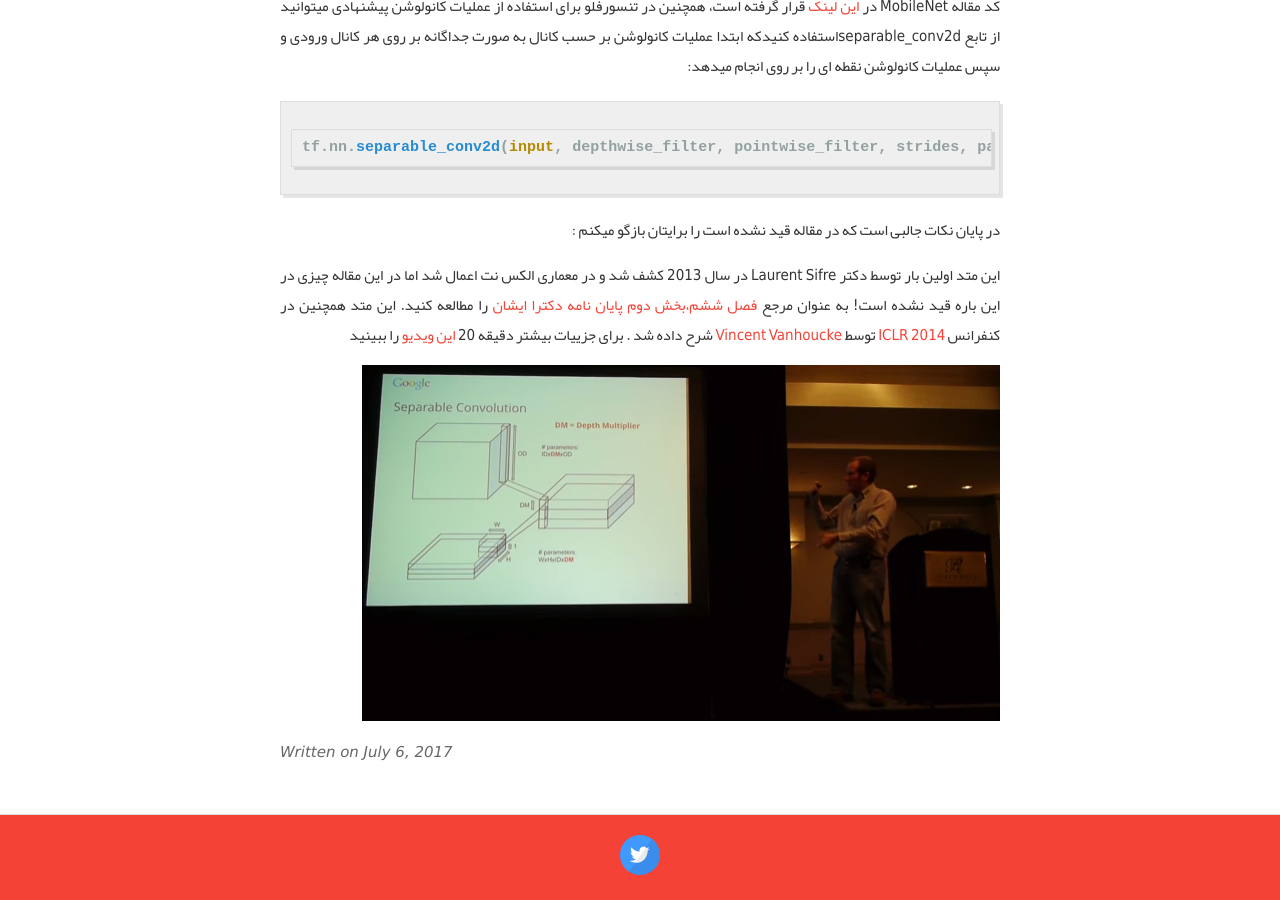
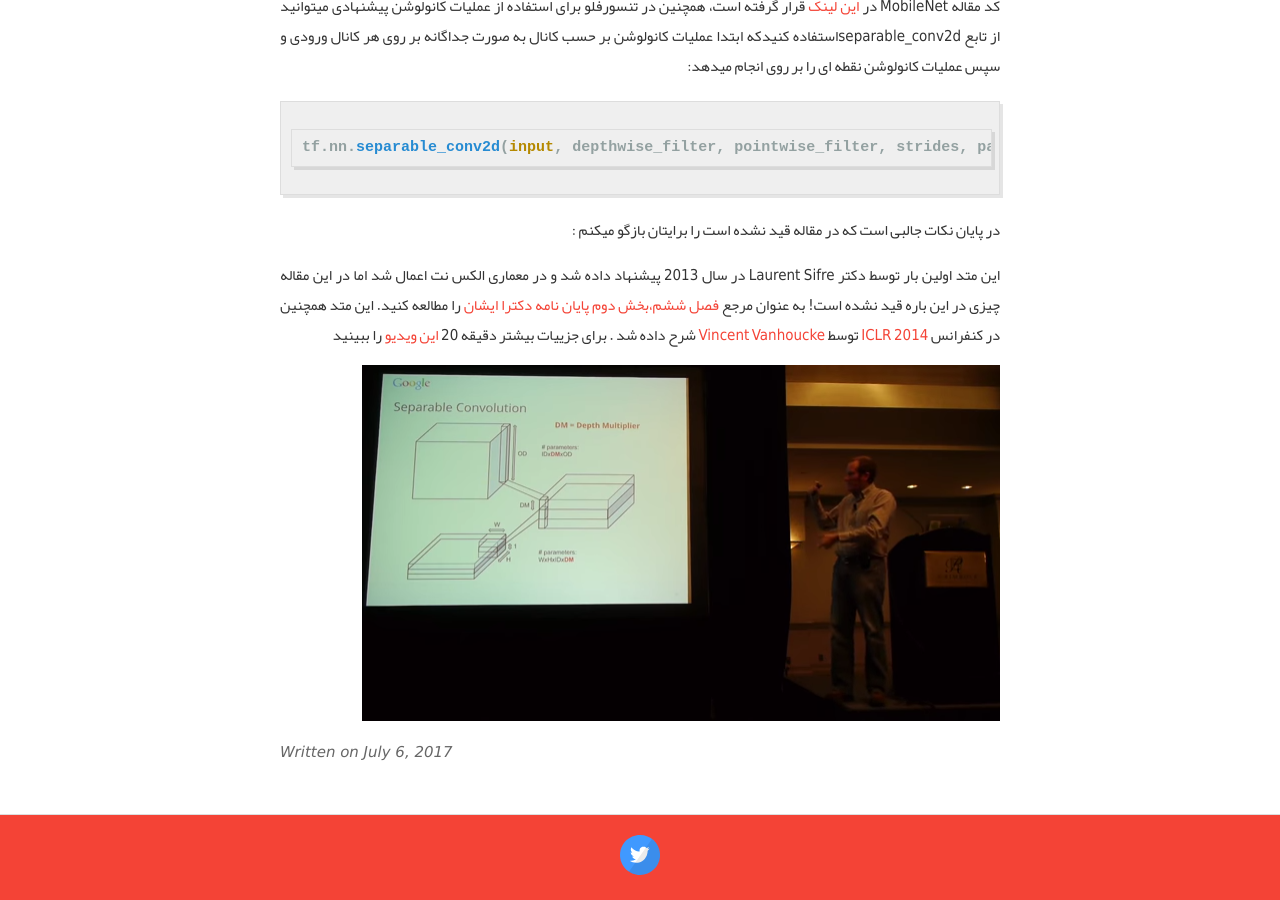
Before and after one commit to AlisterTA/alisterta.github.io, a Jekyll site: the page built from _posts/2017-07-06-معماری MobileNets و Xception -بخش اول-.md, in a window 1280 px wide and 900 px high, scrolled down 5781 px. Built offline with Jekyll 4.4.1, drawn with Linux system fonts in a browser that asks for light colours; comment, search, counter and statistics services are not loaded.

Commit message:
Update 2017-07-06-معماری MobileNets و Xception -بخش اول-.md

```diff
--- a/_posts/2017-07-06-معماری MobileNets و Xception -بخش اول-.md
+++ b/_posts/2017-07-06-معماری MobileNets و Xception -بخش اول-.md
@@ -101,6 +101,6 @@ tf.nn.separable_conv2d(input, depthwise_filter, pointwise_filter, strides, paddi
 
 در پایان نکات جالبی است که در مقاله قید نشده است را برایتان بازگو میکنم :
 
-این متد اولین بار توسط دکتر Laurent Sifre در سال 2013 کشف شد و در معماری الکس نت اعمال شد اما در این مقاله چیزی در این باره قید نشده است! به عنوان مرجع [فصل ششم،بخش دوم پایان نامه دکترا ایشان](http://www.di.ens.fr/data/publications/papers/phd_sifre.pdf) را مطالعه کنید. این متد همچنین در کنفرانس [ICLR 2014](https://sites.google.com/site/representationlearning2014/) توسط [Vincent Vanhoucke](https://research.google.com/pubs/VincentVanhoucke.html) شرح داده شد . برای جزییات بیشتر دقیقه 20 [این ویدیو](https://youtu.be/VhLe-u0M1a8?t=1213) را ببینید
+این متد اولین بار توسط دکتر Laurent Sifre در سال 2013 پیشنهاد داده شد و در معماری الکس نت اعمال شد اما در این مقاله چیزی در این باره قید نشده است! به عنوان مرجع [فصل ششم،بخش دوم پایان نامه دکترا ایشان](http://www.di.ens.fr/data/publications/papers/phd_sifre.pdf) را مطالعه کنید. این متد همچنین در کنفرانس [ICLR 2014](https://sites.google.com/site/representationlearning2014/) توسط [Vincent Vanhoucke](https://research.google.com/pubs/VincentVanhoucke.html) شرح داده شد . برای جزییات بیشتر دقیقه 20 [این ویدیو](https://youtu.be/VhLe-u0M1a8?t=1213) را ببینید
 
 ![_config.yml]({{ site.baseurl }}/images/9/9.png)
```
